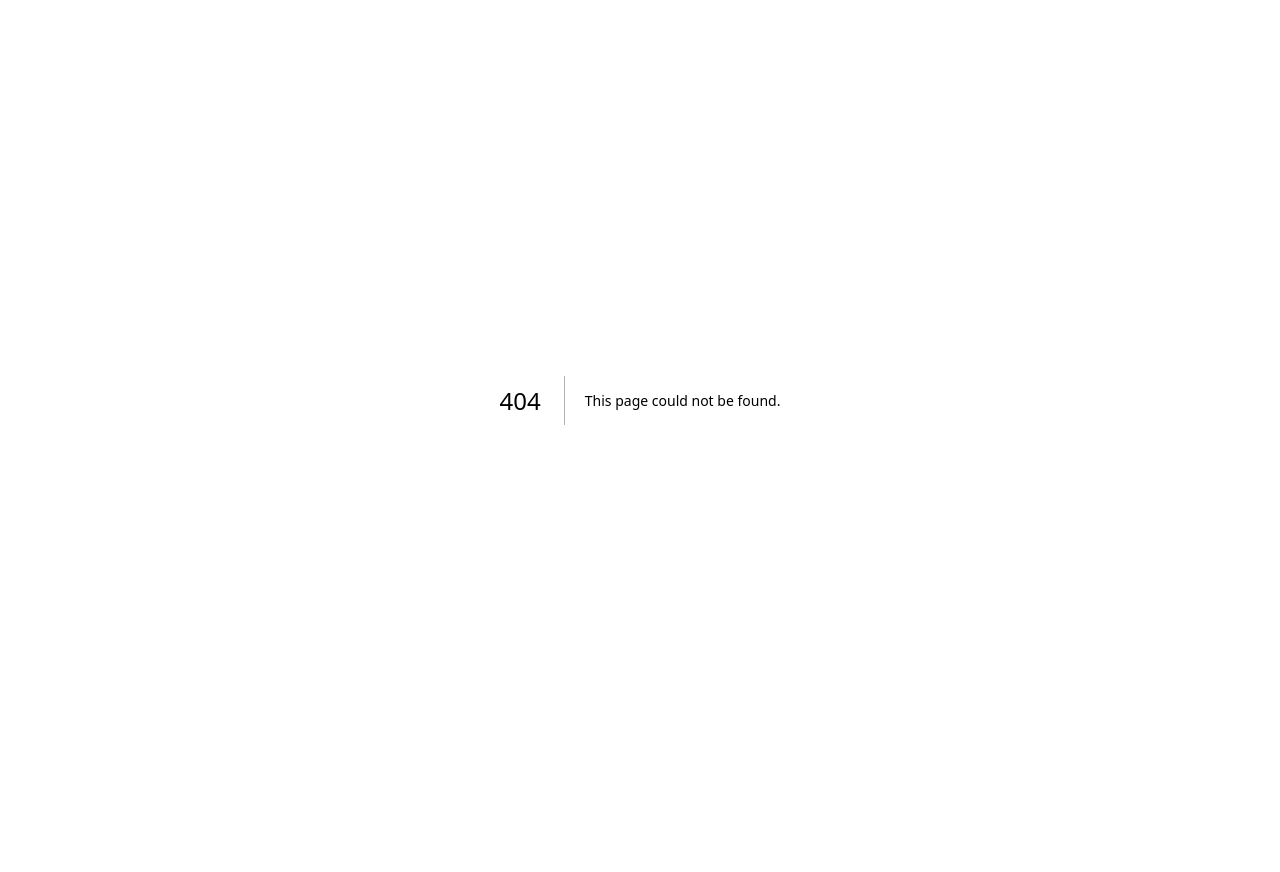
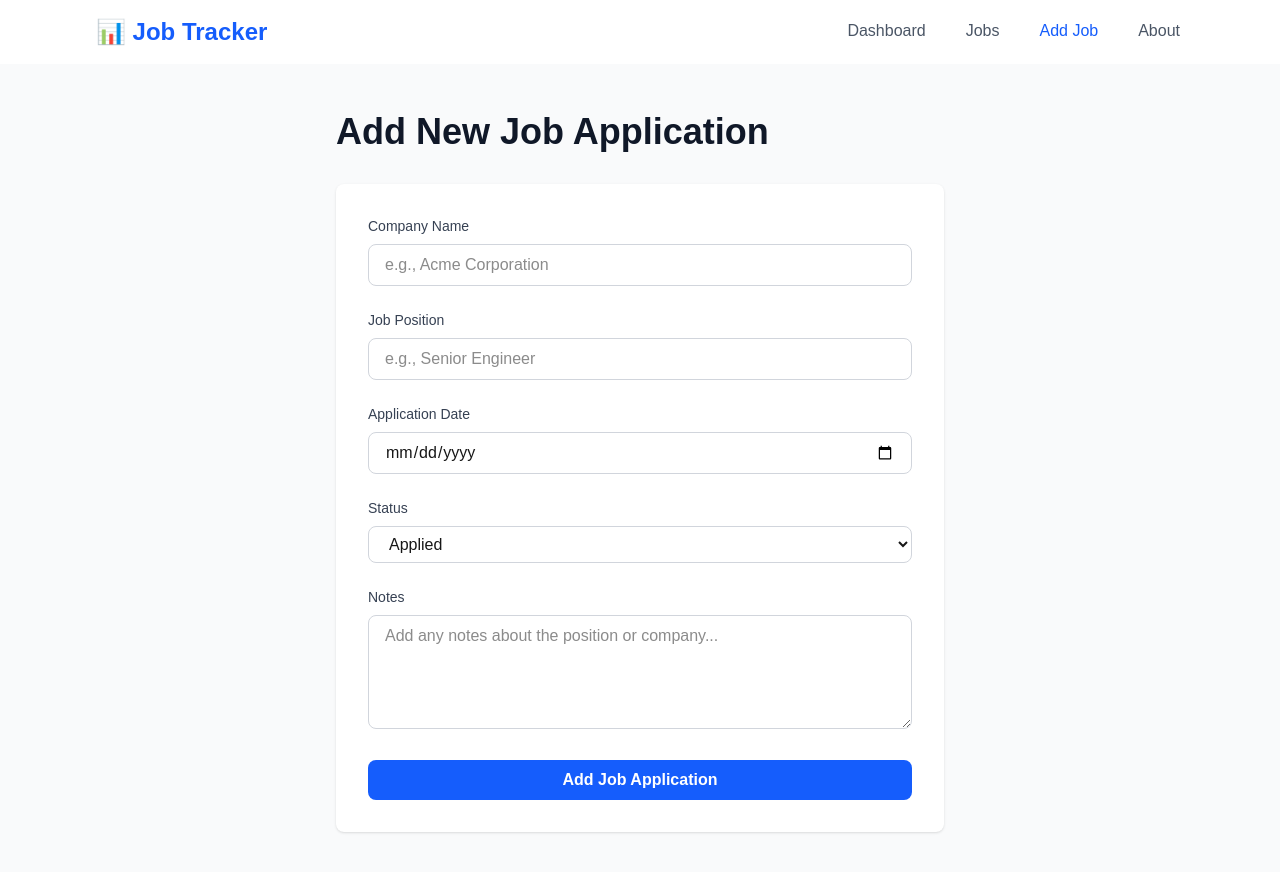
Before and after one commit to LandonUrcho/JobTracker, a Next.js app: page /add-job in a window 1280 px wide. Before the commit this address had no page. Shown: the top 872 px of the page. Before the commit the page ends 800 px from the top, so only its background shows below. Built offline with nearby package versions, Linux system fonts and the light colour scheme.

Commit message:
initial setup

```diff
--- /dev/null
+++ b/app/about/page.tsx
@@ -0,0 +1,48 @@
+export default function About() {
+  return (
+    <div className="flex-1 bg-gray-50">
+      <div className="max-w-4xl mx-auto px-4 sm:px-6 lg:px-8 py-12">
+        <h1 className="text-4xl font-bold text-gray-900 mb-8">About Job Tracker</h1>
+
+        <div className="bg-white rounded-lg shadow p-8 mb-6">
+          <h2 className="text-2xl font-semibold text-gray-900 mb-4">What is Job Tracker?</h2>
+          <p className="text-gray-700 leading-relaxed mb-4">
+            Job Tracker is a simple, intuitive application designed to help you manage your job search effectively.
+            Keep track of all your job applications, interview schedules, and opportunities in one centralized location.
+          </p>
+          <p className="text-gray-700 leading-relaxed">
+            Whether you're actively job hunting or exploring new opportunities, Job Tracker helps you stay organized
+            and never miss an important deadline or follow-up.
+          </p>
+        </div>
+
+        <div className="bg-white rounded-lg shadow p-8 mb-6">
+          <h2 className="text-2xl font-semibold text-gray-900 mb-4">Features</h2>
+          <ul className="space-y-3">
+            <li className="flex items-center text-gray-700">
+              <span className="text-blue-600 font-bold mr-3">✓</span>
+              Track all your job applications in one place
+            </li>
+            <li className="flex items-center text-gray-700">
+              <span className="text-blue-600 font-bold mr-3">✓</span>
+              Monitor application status and progress
+            </li>
+            <li className="flex items-center text-gray-700">
+              <span className="text-blue-600 font-bold mr-3">✓</span>
+              View dashboard with key metrics
+            </li>
+            <li className="flex items-center text-gray-700">
+              <span className="text-blue-600 font-bold mr-3">✓</span>
+              Add notes and details for each application
+            </li>
+          </ul>
+        </div>
+
+        <div className="bg-white rounded-lg shadow p-8">
+          <h2 className="text-2xl font-semibold text-gray-900 mb-4">Version</h2>
+          <p className="text-gray-700">Version 0.1.0 - Beta</p>
+        </div>
+      </div>
+    </div>
+  );
+}
--- /dev/null
+++ b/app/add-job/page.tsx
@@ -0,0 +1,101 @@
+'use client';
+
+import { FormEvent } from 'react';
+
+export default function AddJob() {
+  const handleSubmit = (e: FormEvent<HTMLFormElement>) => {
+    e.preventDefault();
+    // TODO: Handle form submission
+    alert('Job added! (Feature coming soon)');
+  };
+
+  return (
+    <div className="flex-1 bg-gray-50">
+      <div className="max-w-2xl mx-auto px-4 sm:px-6 lg:px-8 py-12">
+        <h1 className="text-4xl font-bold text-gray-900 mb-8">Add New Job Application</h1>
+
+        <form onSubmit={handleSubmit} className="bg-white rounded-lg shadow p-8">
+          <div className="grid grid-cols-1 gap-6">
+            <div>
+              <label htmlFor="company" className="block text-sm font-medium text-gray-700 mb-2">
+                Company Name
+              </label>
+              <input
+                type="text"
+                id="company"
+                name="company"
+                required
+                className="w-full px-4 py-2 border border-gray-300 rounded-lg focus:ring-2 focus:ring-blue-500 focus:border-transparent"
+                placeholder="e.g., Acme Corporation"
+              />
+            </div>
+
+            <div>
+              <label htmlFor="position" className="block text-sm font-medium text-gray-700 mb-2">
+                Job Position
+              </label>
+              <input
+                type="text"
+                id="position"
+                name="position"
+                required
+                className="w-full px-4 py-2 border border-gray-300 rounded-lg focus:ring-2 focus:ring-blue-500 focus:border-transparent"
+                placeholder="e.g., Senior Engineer"
+              />
+            </div>
+
+            <div>
+              <label htmlFor="date" className="block text-sm font-medium text-gray-700 mb-2">
+                Application Date
+              </label>
+              <input
+                type="date"
+                id="date"
+                name="date"
+                required
+                className="w-full px-4 py-2 border border-gray-300 rounded-lg focus:ring-2 focus:ring-blue-500 focus:border-transparent"
+              />
+            </div>
+
+            <div>
+              <label htmlFor="status" className="block text-sm font-medium text-gray-700 mb-2">
+                Status
+              </label>
+              <select
+                id="status"
+                name="status"
+                className="w-full px-4 py-2 border border-gray-300 rounded-lg focus:ring-2 focus:ring-blue-500 focus:border-transparent"
+              >
+                <option>Applied</option>
+                <option>Under Review</option>
+                <option>Interview Scheduled</option>
+                <option>Rejected</option>
+                <option>Offer Received</option>
+              </select>
+            </div>
+
+            <div>
+              <label htmlFor="notes" className="block text-sm font-medium text-gray-700 mb-2">
+                Notes
+              </label>
+              <textarea
+                id="notes"
+                name="notes"
+                rows={4}
+                className="w-full px-4 py-2 border border-gray-300 rounded-lg focus:ring-2 focus:ring-blue-500 focus:border-transparent"
+                placeholder="Add any notes about the position or company..."
+              />
+            </div>
+
+            <button
+              type="submit"
+              className="w-full bg-blue-600 text-white font-semibold py-2 rounded-lg hover:bg-blue-700 transition-colors"
+            >
+              Add Job Application
+            </button>
+          </div>
+        </form>
+      </div>
+    </div>
+  );
+}
--- /dev/null
+++ b/app/components/Navigation.tsx
@@ -0,0 +1,52 @@
+'use client';
+
+import Link from 'next/link';
+import { usePathname } from 'next/navigation';
+
+export default function Navigation() {
+  const pathname = usePathname();
+
+  const isActive = (path: string) => {
+    return pathname === path ? 'border-b-2 border-blue-600 text-blue-600' : 'text-gray-600 hover:text-gray-900';
+  };
+
+  return (
+    <nav className="bg-white shadow-sm">
+      <div className="max-w-6xl mx-auto px-4 sm:px-6 lg:px-8">
+        <div className="flex justify-between items-center h-16">
+          <div className="flex items-center">
+            <Link href="/" className="text-2xl font-bold text-blue-600">
+              📊 Job Tracker
+            </Link>
+          </div>
+          <div className="flex space-x-8">
+            <Link
+              href="/dashboard"
+              className={`py-2 px-1 border-b-2 border-transparent transition-colors ${isActive('/dashboard')}`}
+            >
+              Dashboard
+            </Link>
+            <Link
+              href="/jobs"
+              className={`py-2 px-1 border-b-2 border-transparent transition-colors ${isActive('/jobs')}`}
+            >
+              Jobs
+            </Link>
+            <Link
+              href="/add-job"
+              className={`py-2 px-1 border-b-2 border-transparent transition-colors ${isActive('/add-job')}`}
+            >
+              Add Job
+            </Link>
+            <Link
+              href="/about"
+              className={`py-2 px-1 border-b-2 border-transparent transition-colors ${isActive('/about')}`}
+            >
+              About
+            </Link>
+          </div>
+        </div>
+      </div>
+    </nav>
+  );
+}
--- /dev/null
+++ b/app/dashboard/page.tsx
@@ -0,0 +1,29 @@
+export default function Dashboard() {
+  return (
+    <div className="flex-1 bg-gray-50">
+      <div className="max-w-6xl mx-auto px-4 sm:px-6 lg:px-8 py-12">
+        <h1 className="text-4xl font-bold text-gray-900 mb-8">Dashboard</h1>
+
+        <div className="grid grid-cols-1 md:grid-cols-3 gap-6 mb-8">
+          <div className="bg-white rounded-lg shadow p-6">
+            <div className="text-3xl font-bold text-blue-600">0</div>
+            <p className="text-gray-600 mt-2">Total Applications</p>
+          </div>
+          <div className="bg-white rounded-lg shadow p-6">
+            <div className="text-3xl font-bold text-green-600">0</div>
+            <p className="text-gray-600 mt-2">Interviews Scheduled</p>
+          </div>
+          <div className="bg-white rounded-lg shadow p-6">
+            <div className="text-3xl font-bold text-purple-600">0</div>
+            <p className="text-gray-600 mt-2">Offers Received</p>
+          </div>
+        </div>
+
+        <div className="bg-white rounded-lg shadow p-6">
+          <h2 className="text-2xl font-semibold text-gray-900 mb-4">Recent Activity</h2>
+          <p className="text-gray-600">No recent activity yet. Start by adding your first job application!</p>
+        </div>
+      </div>
+    </div>
+  );
+}
--- /dev/null
+++ b/app/jobs/page.tsx
@@ -0,0 +1,18 @@
+export default function Jobs() {
+  return (
+    <div className="flex-1 bg-gray-50">
+      <div className="max-w-6xl mx-auto px-4 sm:px-6 lg:px-8 py-12">
+        <div className="flex justify-between items-center mb-8">
+          <h1 className="text-4xl font-bold text-gray-900">Your Job Applications</h1>
+        </div>
+
+        <div className="bg-white rounded-lg shadow overflow-hidden">
+          <div className="px-6 py-8 text-center">
+            <p className="text-gray-600 text-lg">No job applications yet.</p>
+            <p className="text-gray-500">Start tracking your job search by adding your first application.</p>
+          </div>
+        </div>
+      </div>
+    </div>
+  );
+}
--- a/app/layout.tsx
+++ b/app/layout.tsx
@@ -1,5 +1,6 @@
 import type { Metadata } from "next";
 import { Geist, Geist_Mono } from "next/font/google";
+import Navigation from "./components/Navigation";
 import "./globals.css";
 
 const geistSans = Geist({
@@ -13,8 +14,8 @@ const geistMono = Geist_Mono({
 });
 
 export const metadata: Metadata = {
-  title: "Create Next App",
-  description: "Generated by create next app",
+  title: "Job Tracker",
+  description: "Track your job applications and interviews in one place",
 };
 
 export default function RootLayout({
@@ -27,7 +28,10 @@ export default function RootLayout({
       lang="en"
       className={`${geistSans.variable} ${geistMono.variable} h-full antialiased`}
     >
-      <body className="min-h-full flex flex-col">{children}</body>
+      <body className="min-h-full flex flex-col">
+        <Navigation />
+        {children}
+      </body>
     </html>
   );
 }
```
Also changed, not shown: app/page.tsx (+50 -54 lines), 1 other file (tests, documents, lock files or other folders).
